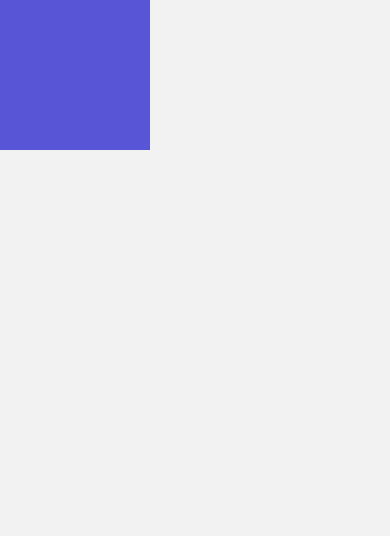
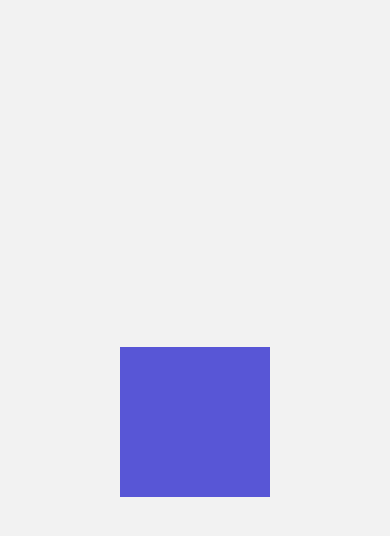
Before and after one commit to alemosmusi/rncomponent, a React Native app: screen /Animation102Screen in a window 390 px wide. Shown: the top 536 px of the page. Built offline with nearby package versions, Linux system fonts and the light colour scheme.

Commit message:
animated xy

```diff
--- a/src/screens/Animation102Screen.tsx
+++ b/src/screens/Animation102Screen.tsx
@@ -1,15 +1,49 @@
-import React from 'react'
-import { StyleSheet, Text, View } from 'react-native'
+import React, { useRef } from 'react'
+import { Animated, PanResponder, StyleSheet, Text, View } from 'react-native'
 
 const Animation102Screen = () => {
+
+
+
+    const pan = useRef(new Animated.ValueXY()).current;
+
+  const panResponder = PanResponder.create({
+    onStartShouldSetPanResponder: () => true,
+    onPanResponderMove: Animated.event([
+      null,
+      {
+        dx: pan.x, // x,y are Animated.Value
+        dy: pan.y,
+      }
+    ],{useNativeDriver: false}),
+    onPanResponderRelease: () => {
+      Animated.spring(
+        pan, // Auto-multiplexed
+        {toValue: {x: 0, y: 0}, useNativeDriver: false}, // Back to zero
+      ).start();
+    },
+  });
+
+
+
+
+
    return (
-       <View style={{flex:1}}>
-           <View style={styles.purpleBox}/>
+       <View style={styles.container}>
+
+           <Animated.View
+           {...panResponder.panHandlers}
+           style={[pan.getLayout(),styles.purpleBox]}/>
        </View>
 )
 }
 
 const styles = StyleSheet.create({
+    container:{
+        flex:1,
+        justifyContent: 'center',
+        alignItems: 'center'
+    },
     purpleBox:{
         backgroundColor: '#5856D6',
         width: 150,
```
